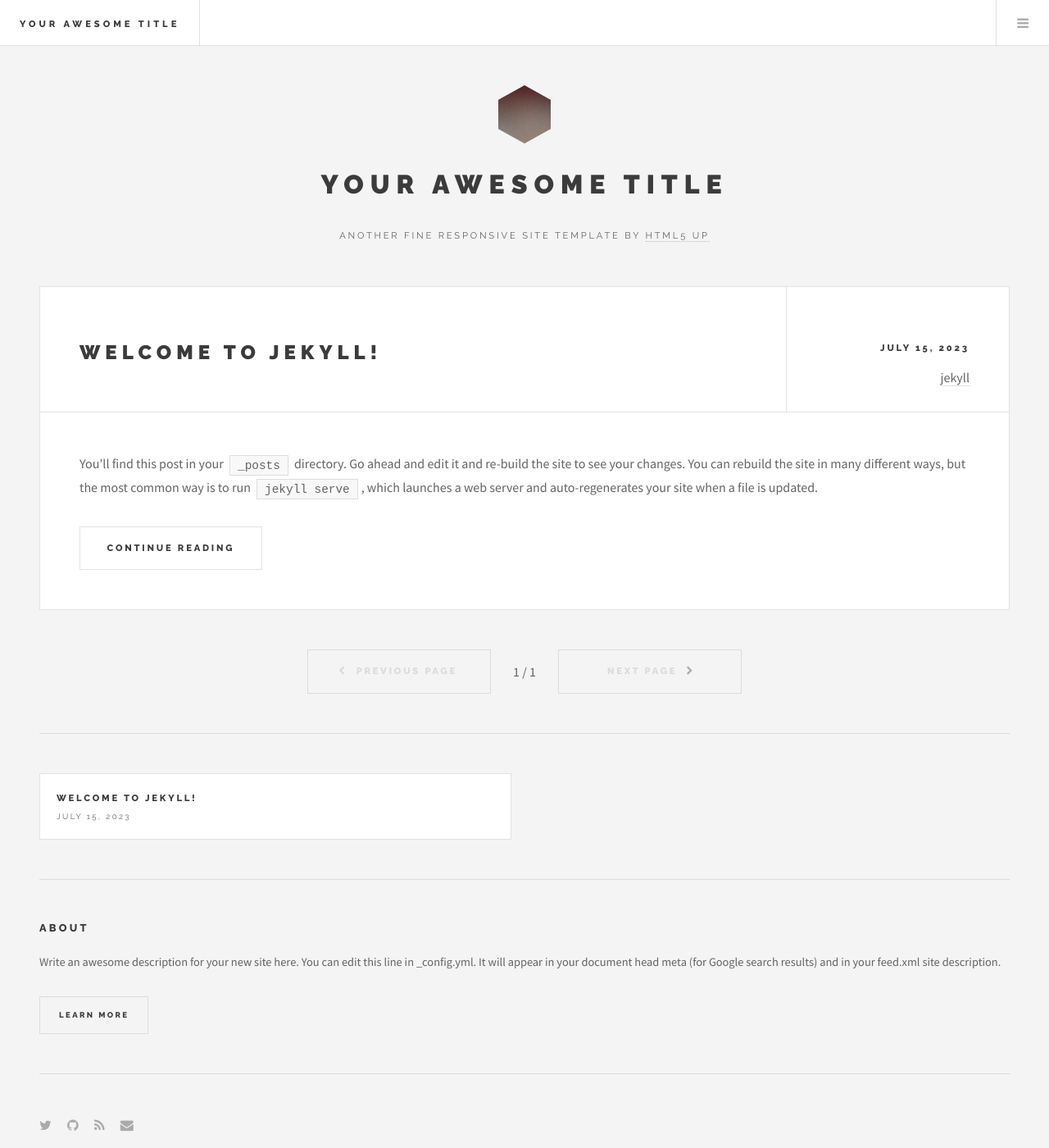
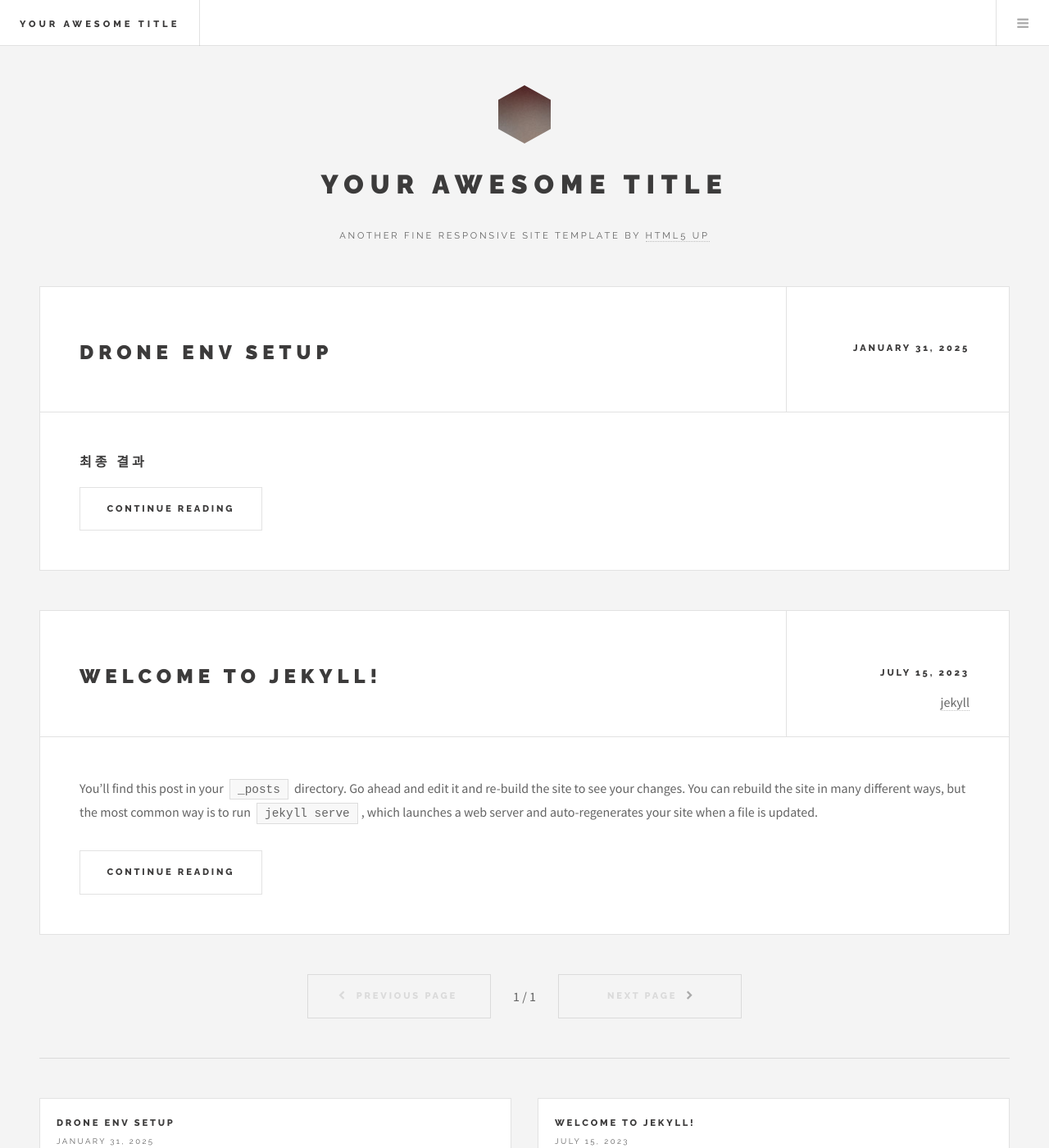
Before and after one commit to ahnavocado/ahnavocado.github.io, a Jekyll site: the page built from index.html, in a window 1280 px wide and 1400 px high. Shown: the whole window at 82% size. Built offline with Jekyll 4.4.1, drawn with Linux system fonts in a browser that asks for light colours; the list of posts is cut into pages by our own code.

Commit message:
FIX : Fixed layout of the first post

```diff
--- a/_posts/250131_ 최종 결과 .md
+++ b/_posts/2025-01-31-Research env setup.md
@@ -1,3 +1,8 @@
+---
+layout: post
+title: Drone env setup
+---
+
 # 최종 결과
 
 # **1. 연구의 배경 및 필요성**
```
Also changed, not shown: 1 other file.
